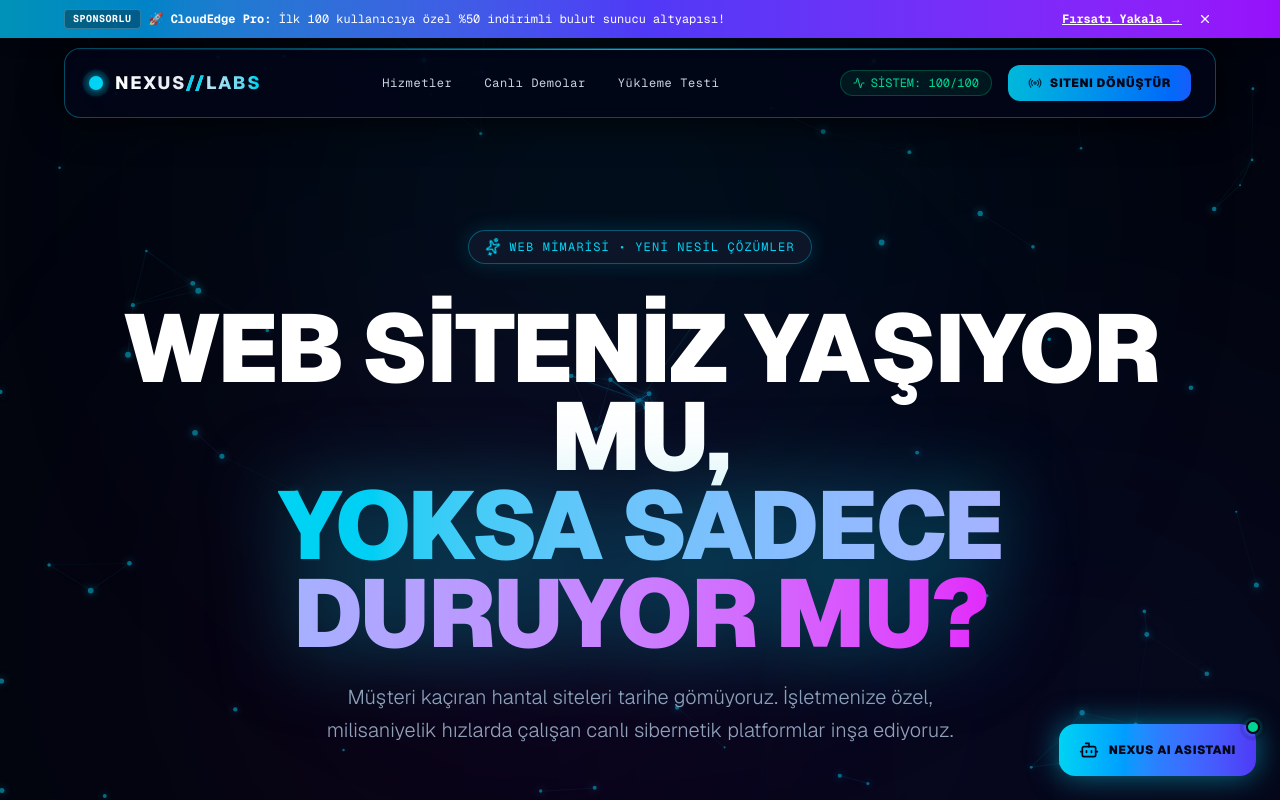
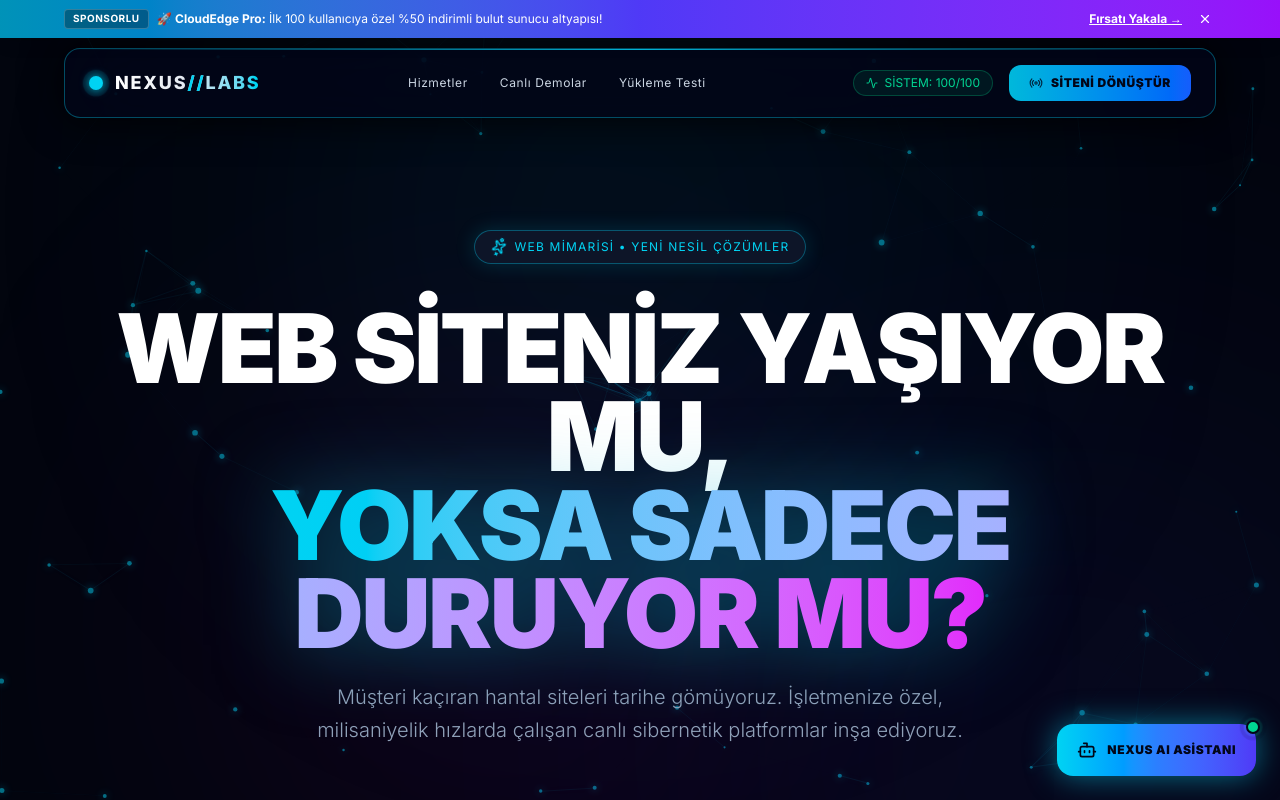
Before and after one commit to sametarat/web, a Next.js app: page / in a window 1280 px wide. Shown: the top 800 px of the page. Built offline with nearby package versions, Linux system fonts and the light colour scheme.

Commit message:
perf & seo: fix indexing block and optimize js bundles

```diff
--- a/src/app/layout.tsx
+++ b/src/app/layout.tsx
@@ -1,31 +1,41 @@
-import type { Metadata } from "next";
-import { Geist, Geist_Mono } from "next/font/google";
-import "./globals.css";
+import type { Metadata } from 'next';
+import { Inter } from 'next/font/google';
+import './globals.css';
 
-const geistSans = Geist({
-  variable: "--font-geist-sans",
-  subsets: ["latin"],
-  display: "swap", // Performans için eklendi
-});
-
-const geistMono = Geist_Mono({
-  variable: "--font-geist-mono",
-  subsets: ["latin"],
-  display: "swap", // Performans için eklendi
+const inter = Inter({
+  subsets: ['latin'],
+  display: 'swap',
+  variable: '--font-inter',
 });
 
 export const metadata: Metadata = {
-  title: "Create Next App",
-  description: "Generated by create next app",
+  title: 'SmartFarm - Akıllı Tarım Otomasyon Platformu',
+  description: 'SmartFarm ile tarımsal süreçlerinizi ve IoT sistemlerinizi anlık olarak yönetin.',
+  robots: {
+    index: true,
+    follow: true,
+    googleBot: {
+      index: true,
+      follow: true,
+    },
+  },
+  metadataBase: new URL('https://web-smarfarm.vercel.app'),
+  alternates: {
+    canonical: '/',
+  },
 };
 
-export default function RootLayout({ children }: LayoutProps<"/">) {
+export default function RootLayout({
+  children,
+}: {
+  children: React.ReactNode;
+}) {
   return (
-    <html
-      lang="en"
-      className={`${geistSans.variable} ${geistMono.variable} h-full antialiased`}
-    >
-      <body className="min-h-full flex flex-col">{children}</body>
+    <html lang="tr" className={inter.variable}>
+      <head>
+        <link rel="dns-prefetch" href="https://fonts.googleapis.com" />
+      </head>
+      <body className={inter.className}>{children}</body>
     </html>
   );
 }
--- /dev/null
+++ b/src/app/next.config.js
@@ -0,0 +1,36 @@
+/** @type {import('next').NextConfig} */
+const nextConfig = {
+  // SWC ile JS küçültme (minification)
+  swcMinify: true,
+
+  // Ağır UI ve ikon kütüphanelerinin kullanılmayan kısımlarını temizler
+  experimental: {
+    optimizePackageImports: [
+      'lucide-react',
+      '@radix-ui/react-icons',
+      'recharts',
+      'framer-motion',
+      'lodash',
+      'react-icons',
+    ],
+  },
+
+  // Production ortamında console.log'ları silerek performansı artırır
+  compiler: {
+    removeConsole: process.env.NODE_ENV === 'production',
+  },
+
+  // Webpack Code-Splitting (JS paketlerini küçük parçalara böler)
+  webpack: (config, { isServer }) => {
+    if (!isServer) {
+      config.optimization.splitChunks = {
+        chunks: 'all',
+        maxInitialRequests: 25,
+        minSize: 20000,
+      };
+    }
+    return config;
+  },
+};
+
+module.exports = nextConfig;
--- /dev/null
+++ b/src/app/robots.ts
@@ -0,0 +1,11 @@
+import { MetadataRoute } from 'next';
+
+export default function robots(): MetadataRoute.Robots {
+  return {
+    rules: {
+      userAgent: '*',
+      allow: '/',
+    },
+    sitemap: 'https://web-smarfarm.vercel.app/sitemap.xml',
+  };
+}
```
